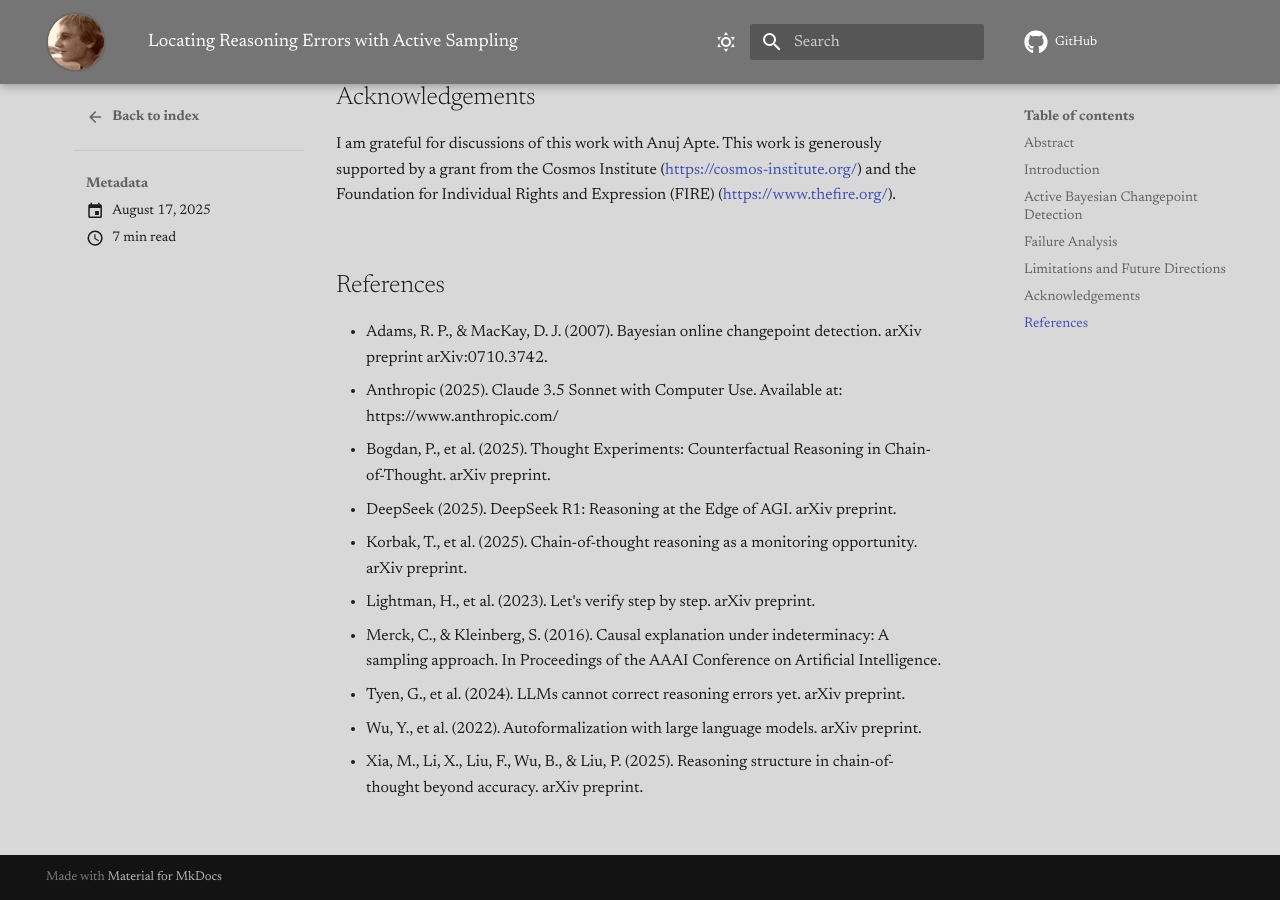
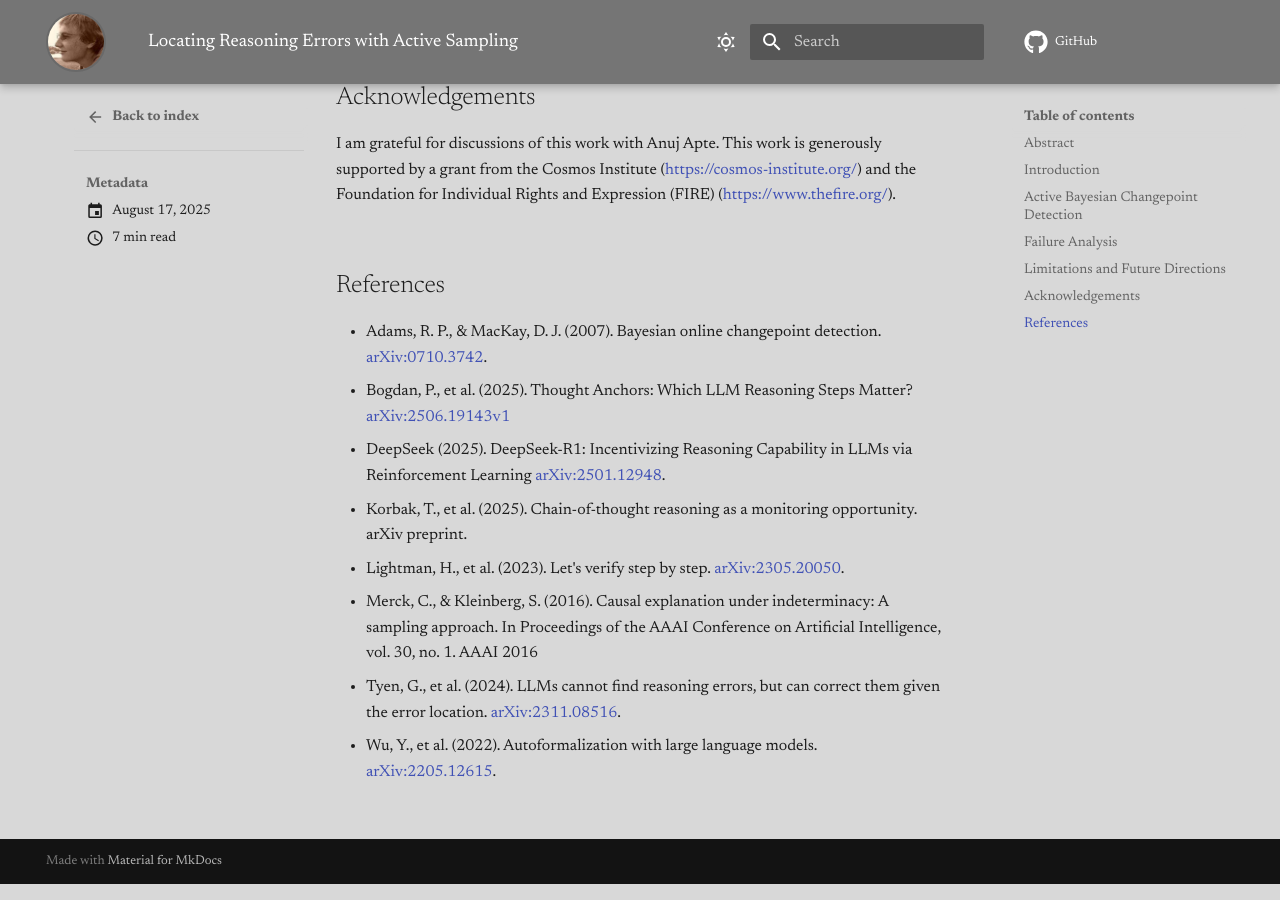
Before and after one commit to chrismerck/chrismerck.github.io, an MkDocs documentation site: the page built from docs/blog/posts/nemi-2025-poster.md, in a window 1280 px wide and 900 px high, scrolled down 4917 px. Built offline with MkDocs 1.6.1 and Material for MkDocs 9.7.7, drawn with Linux system fonts in a browser that asks for light colours; comment, search, counter and statistics services are not loaded.

Commit message:
Fix blog post references: broken link and citation cleanup
- Fix broken Wikipedia link for Das Urteil in easy-syntax-trees
- Update NEMI poster references with correct titles and arXiv links

Co-Authored-By: Claude Opus 4.6 <noreply@anthropic.com>

```diff
--- a/docs/blog/posts/nemi-2025-poster.md
+++ b/docs/blog/posts/nemi-2025-poster.md
@@ -97,13 +97,11 @@ I am grateful for discussions of this work with Anuj Apte. This work is generous
 
 ## References
 
-- Adams, R. P., & MacKay, D. J. (2007). Bayesian online changepoint detection. arXiv preprint arXiv:0710.3742.
-- Anthropic (2025). Claude 3.5 Sonnet with Computer Use. Available at: https://www.anthropic.com/
-- Bogdan, P., et al. (2025). Thought Experiments: Counterfactual Reasoning in Chain-of-Thought. arXiv preprint.
-- DeepSeek (2025). DeepSeek R1: Reasoning at the Edge of AGI. arXiv preprint.
+- Adams, R. P., & MacKay, D. J. (2007). Bayesian online changepoint detection. [arXiv:0710.3742](https://arxiv.org/abs/0710.3742).
+- Bogdan, P., et al. (2025). Thought Anchors: Which LLM Reasoning Steps Matter? [arXiv:2506.19143v1](https://arxiv.org/abs/2506.19143v1)
+- DeepSeek (2025). DeepSeek-R1: Incentivizing Reasoning Capability in LLMs via Reinforcement Learning [arXiv:2501.12948](https://arxiv.org/abs/2501.12948).
 - Korbak, T., et al. (2025). Chain-of-thought reasoning as a monitoring opportunity. arXiv preprint.
-- Lightman, H., et al. (2023). Let's verify step by step. arXiv preprint.
-- Merck, C., & Kleinberg, S. (2016). Causal explanation under indeterminacy: A sampling approach. In Proceedings of the AAAI Conference on Artificial Intelligence.
-- Tyen, G., et al. (2024). LLMs cannot correct reasoning errors yet. arXiv preprint.
-- Wu, Y., et al. (2022). Autoformalization with large language models. arXiv preprint.
-- Xia, M., Li, X., Liu, F., Wu, B., & Liu, P. (2025). Reasoning structure in chain-of-thought beyond accuracy. arXiv preprint.
+- Lightman, H., et al. (2023). Let's verify step by step. [arXiv:2305.20050](https://arxiv.org/abs/2305.20050).
+- Merck, C., & Kleinberg, S. (2016). Causal explanation under indeterminacy: A sampling approach. In Proceedings of the AAAI Conference on Artificial Intelligence, vol. 30, no. 1. AAAI 2016
+- Tyen, G., et al. (2024). LLMs cannot find reasoning errors, but can correct them given the error location. [arXiv:2311.08516](https://arxiv.org/abs/2311.08516).
+- Wu, Y., et al. (2022). Autoformalization with large language models. [arXiv:2205.12615](https://arxiv.org/abs/2205.12615).
```
Also changed, not shown: docs/blog/posts/easy-syntax-trees.md (+1 -1 lines).
